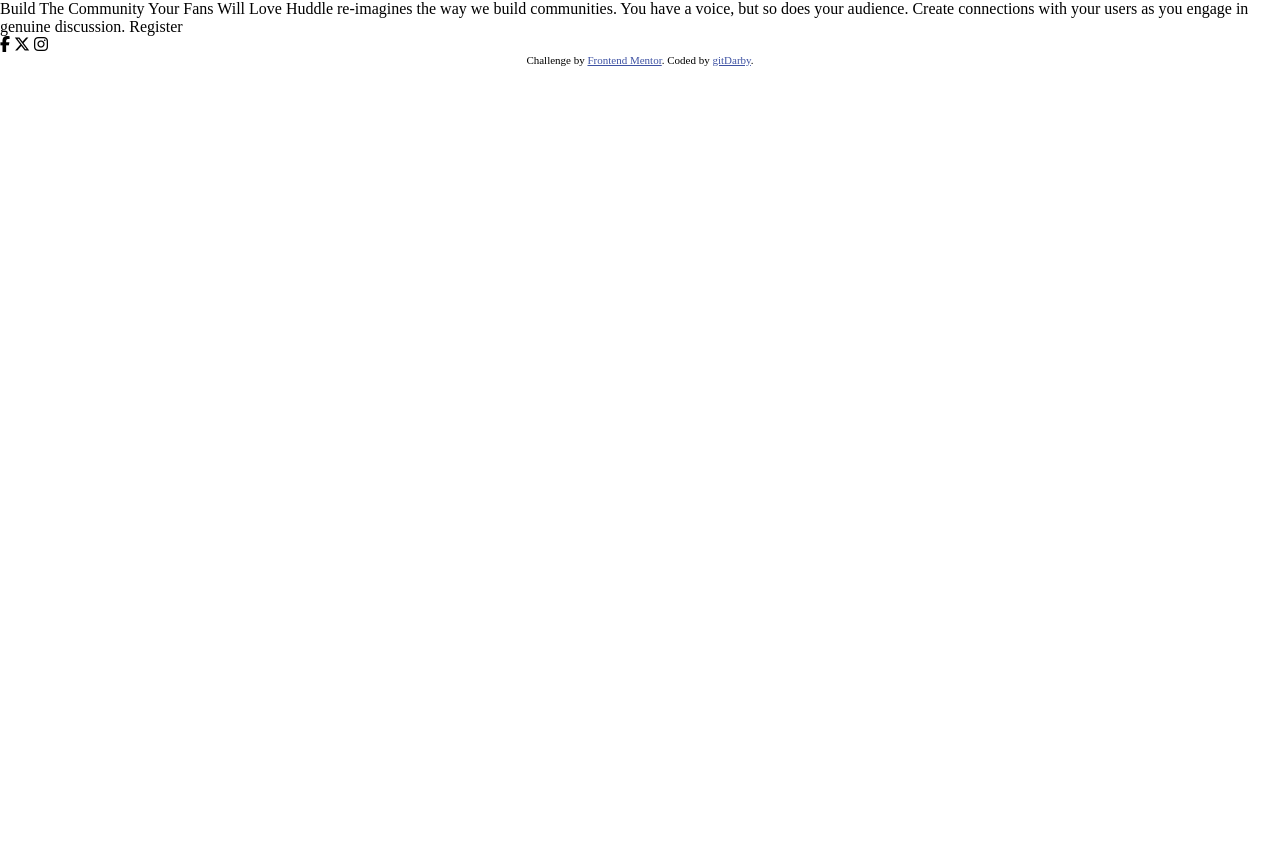
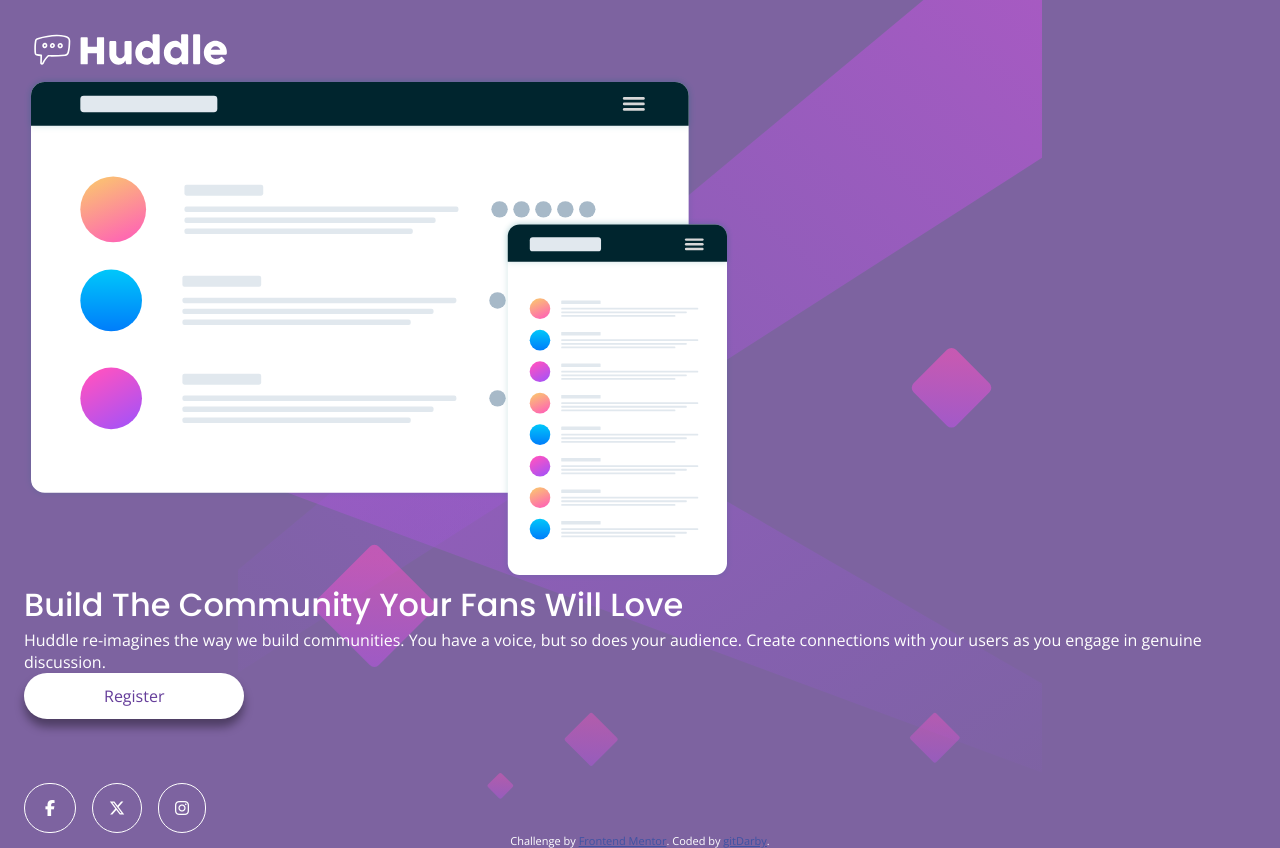
Before and after one commit to gitDarby/006-01-FM-Landing_page_Huddle, a plain HTML site: page index.html in a window 1280 px wide. Before the commit the page ends 800 px from the top, so only its background shows below. Drawn offline with nearby package versions, Linux system fonts and the light colour scheme.

Commit message:
Second attempt, half way complete.

```diff
--- a/index.html
+++ b/index.html
@@ -30,14 +30,44 @@
   </head>
 
   <body>
-    Build The Community Your Fans Will Love Huddle re-imagines the way we build
-    communities. You have a voice, but so does your audience. Create connections
-    with your users as you engage in genuine discussion. Register
+    <div class="container">
+      <header>
+        <div class="header-container">
+          <img
+            src="./images/logo.svg"
+            alt="Huddle logo"
+            class="header-logo-img"
+          />
+        </div>
+      </header>
+
+      <main>
+        <div class="main-container">
+          <div class="main-graphic">
+            <img
+              src="./images/illustration-mockups.svg"
+              alt="Mockup of website example."
+              class="main-graphic-img"
+            />
+          </div>
+
+          <div class="main-content">
+            <h1 class="main-title">Build The Community Your Fans Will Love</h1>
+            <p class="main-description">
+              Huddle re-imagines the way we build communities. You have a voice,
+              but so does your audience. Create connections with your users as
+              you engage in genuine discussion.
+            </p>
+            <button class="main-register-btn">Register</button>
+          </div>
+
           <div class="social-links">
             <i class="fa-brands fa-facebook-f"></i>
             <i class="fa-brands fa-x-twitter"></i>
             <i class="fa-brands fa-instagram"></i>
           </div>
+        </div>
+      </main>
 
       <footer>
         <p class="attribution">
@@ -47,5 +77,6 @@
           >. Coded by <a href="#">gitDarby</a>.
         </p>
       </footer>
+    </div>
   </body>
 </html>
--- a/styles.css
+++ b/styles.css
@@ -30,7 +30,9 @@
     --ff-heading: "Poppins", sans-serif;
     --ff-body: "Open Sans", sans-serif;
 
+    --fw-300:300;
     --fw-400:400;
+    --fw-500:500;
     --fw-600:600;
 
     --c-purple: #653d9a;
@@ -44,18 +46,87 @@
 /* =============================
    3. BASE ELEMENT STYLES (body, img, a, ul, etc.)
    ============================= */
+   body {
+      background: url(./images/bg-mobile.svg);
+      background-repeat: no-repeat;
+      background-size: contain;
+      background-position: top;
+      background-color: #7D63A0;
+      font-family: var(--fs-body);
+      color: white;
+   }
+
+   .header-logo-img {
+      width: 13rem;
+   }
 
 /* =============================
    4. TYPOGRAPHY (text, headings, font rules)
    ============================= */
+   h1 {
+      font-family: var(--ff-heading);
+      font-weight: var(--fw-500);
+   }
+
+   p {
+      font-weight: var(--fw-300);
+      font-family: var(--ff-body);
+      font-size: var(--fs-body);
+
+   }
 
 /* =============================
    5. COMPONENTS (buttons, cards, etc.)
    ============================= */
+   button {
+      font-family: var(--ff-body);
+      color: var(--c-purple);
+      background-color: white;
+      border: none;
+      border-radius: 999px;
+      padding: .75rem 5rem;
+      cursor: pointer;
+      box-shadow: 0 8px 10px rgba(0, 0, 0, 0.384);
+      transition: background-color .4s ease, color .4s ease;
+   }
+
+   button:hover {
+      background-color: var(--c-magenta);
+      color: white;
+   }
+
+   .social-links {
+      margin-top: 4rem;
+   }
+
+   .social-links i {
+      padding: 1rem;
+      border: 1px solid white;
+      border-radius: 999px;
+   }
+
+   .social-links > *:nth-child(1) {
+      padding: 1rem 1.25rem;
+   }
+
+   .social-links > *:nth-child(2) {
+      margin: 0 .75rem;
+   }
 
 /* =============================
    6. LAYOUT (containers, flex/grid settings)
    ============================= */
+   .container {
+      display: flex;
+      flex-direction: column;
+      height: 100dvh;
+      padding: 1.5rem;
+   }
+
+   .header-container {
+      display: flex;
+      justify-content: start;
+   }
 
 /* =============================
    7. UTILITIES (helper classes if any)
```
Lines whose indentation alone changed are shown as unchanged.
